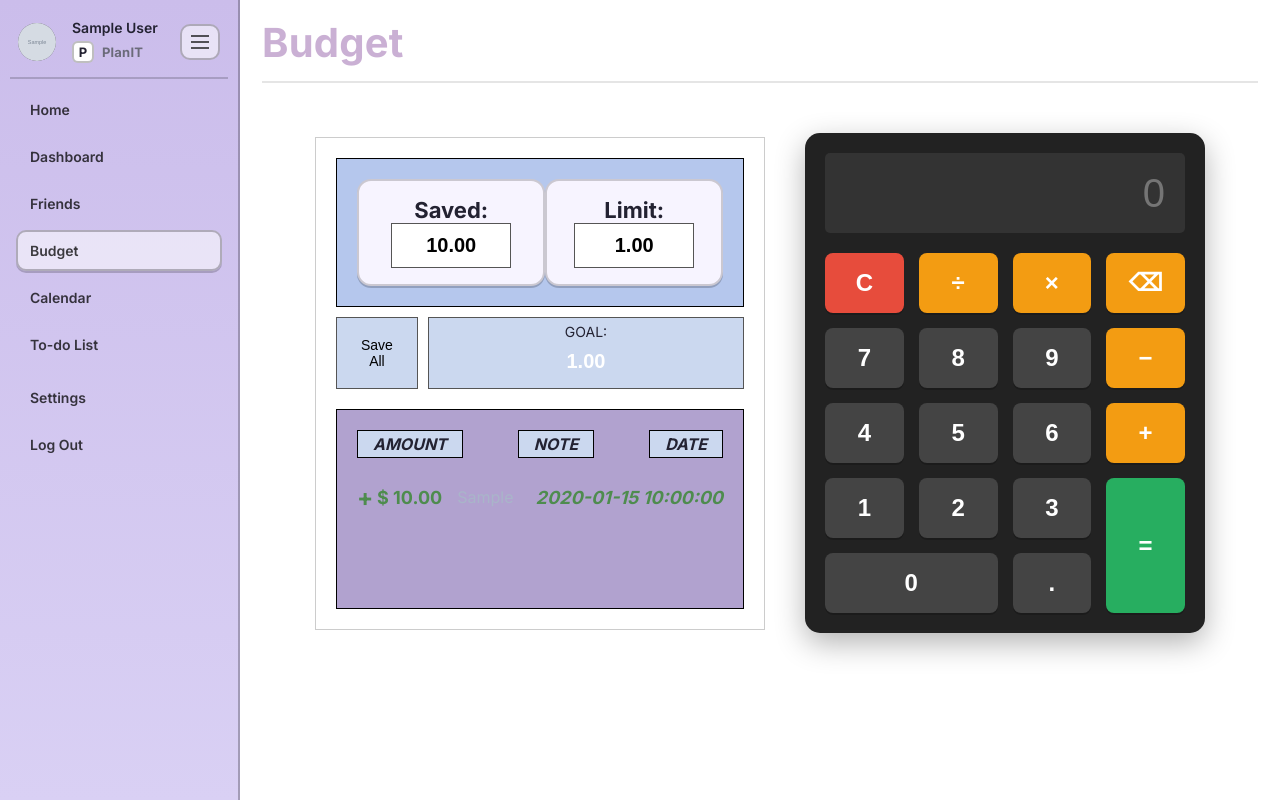
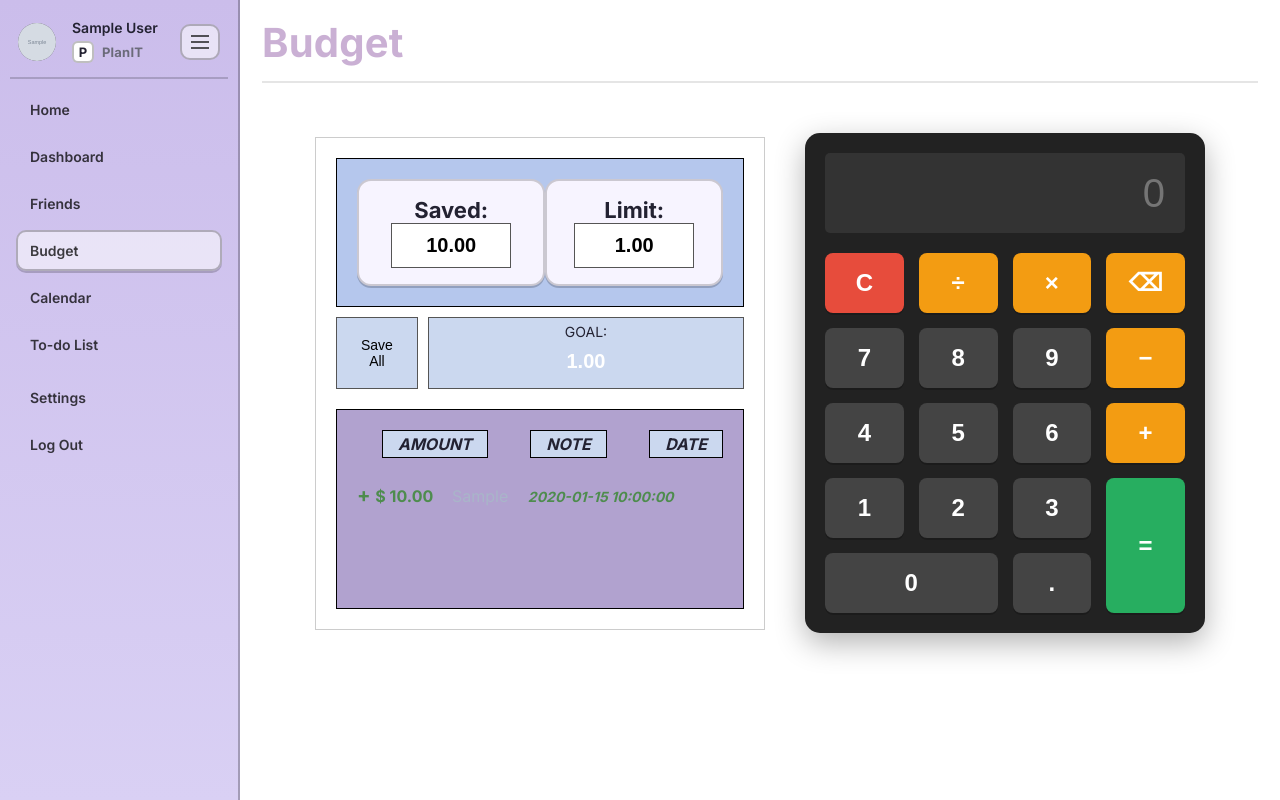
Before and after one commit to TheDeadlyFlower1098/capstoneProject, a Flask app: page /budget in a window 1280 px wide. Run offline with Flask 3, Linux system fonts and the light colour scheme; a user stored in the database is signed in; tables that the repository leaves empty hold one stand-in row (values such as "Sample post"); grey boxes marked "Sample" are stand-in pictures.

Commit message:
fixed the css on budget

```diff
--- a/run.py
+++ b/run.py
@@ -5,7 +5,7 @@ from models import db
 app = Flask(__name__)
 app.secret_key = "planit"
 
-app.config["SQLALCHEMY_DATABASE_URI"] = "mysql+pymysql://root:cset155@localhost/planit_db"
+app.config["SQLALCHEMY_DATABASE_URI"] = "mysql+pymysql://root:root@localhost/planit_db"
 app.config["SQLALCHEMY_TRACK_MODIFICATIONS"] = False
 app.config["UPLOAD_FOLDER"] = "static/uploads"
 
--- a/static/css/budget.css
+++ b/static/css/budget.css
@@ -91,7 +91,8 @@
   display: flex;
   justify-content: space-between;
   margin-bottom: 25px;
-} /* controls the positioning of the amount and date boxes. */
+  padding-left: 25px;
+}
 
 .header-tag {
   background-color: #cbd8ef;
@@ -101,23 +102,53 @@
   font-weight: bold;
 } /* controls the amount and date boxes formatting (like colors and font) */
 
+.header-tag {
+  background-color: #cbd8ef;
+  border: 1px solid #000;
+  padding: 3px 15px;
+  font-style: italic;
+  font-weight: bold;
+}
+
+/* Row alignment fixes */
 .transaction-row {
-  display: flex;
   align-items: center;
   margin-bottom: 20px;
   font-weight: bold;
-  font-size: 18px;
-} /* controls the positioning for the elements within the transaction history box below amount and date boxes */
-
-.transaction-row .date {
-  margin-left: auto;
-  font-style: italic;
-} /* controls the font and positioning for the date within the logs in the transaction history box*/
+  font-size: 16px; /* Slightly smaller to give elements breathing room */
+}
 
 .transaction-row .symbol {
   width: 20px;
-  font-size: 24px;
-} /* controls the + icon in front of the each positive log*/
+  font-size: 20px;
+  flex-shrink: 0; /* Stops the symbol from being crushed */
+}
+
+.transaction-row .amount {
+  width: 75px; /* Dedicated column width */
+  white-space: nowrap; /* Forces $ and number to stay on the same line */
+  flex-shrink: 0;
+}
+
+.transaction-row .note {
+  flex-grow: 1;
+  margin: 0 15px;
+  font-size: 16px;
+  font-weight: normal;
+  color: #a9b5c9;
+  white-space: nowrap;
+  overflow: hidden;
+  text-overflow: ellipsis;
+}
+
+.transaction-row .date {
+  width: 85px;
+  margin-left: auto;
+  font-style: italic;
+  font-size: 14px;
+  text-align: right;
+  flex-shrink: 0;
+}
 
 .positive {
   color: #4e8c4e;
--- a/templates/budget.html
+++ b/templates/budget.html
@@ -54,7 +54,7 @@
                     $ {{ "%.2f"|format(transaction.amount|abs) }}
                 </span>
 
-                <span class="note" style="margin: 0 15px; font-size: 16px; font-weight: normal; flex-grow: 1; color: #a9b5c9;">
+                <span class="note">
                     {{ transaction.category }}
                 </span>
 
```
